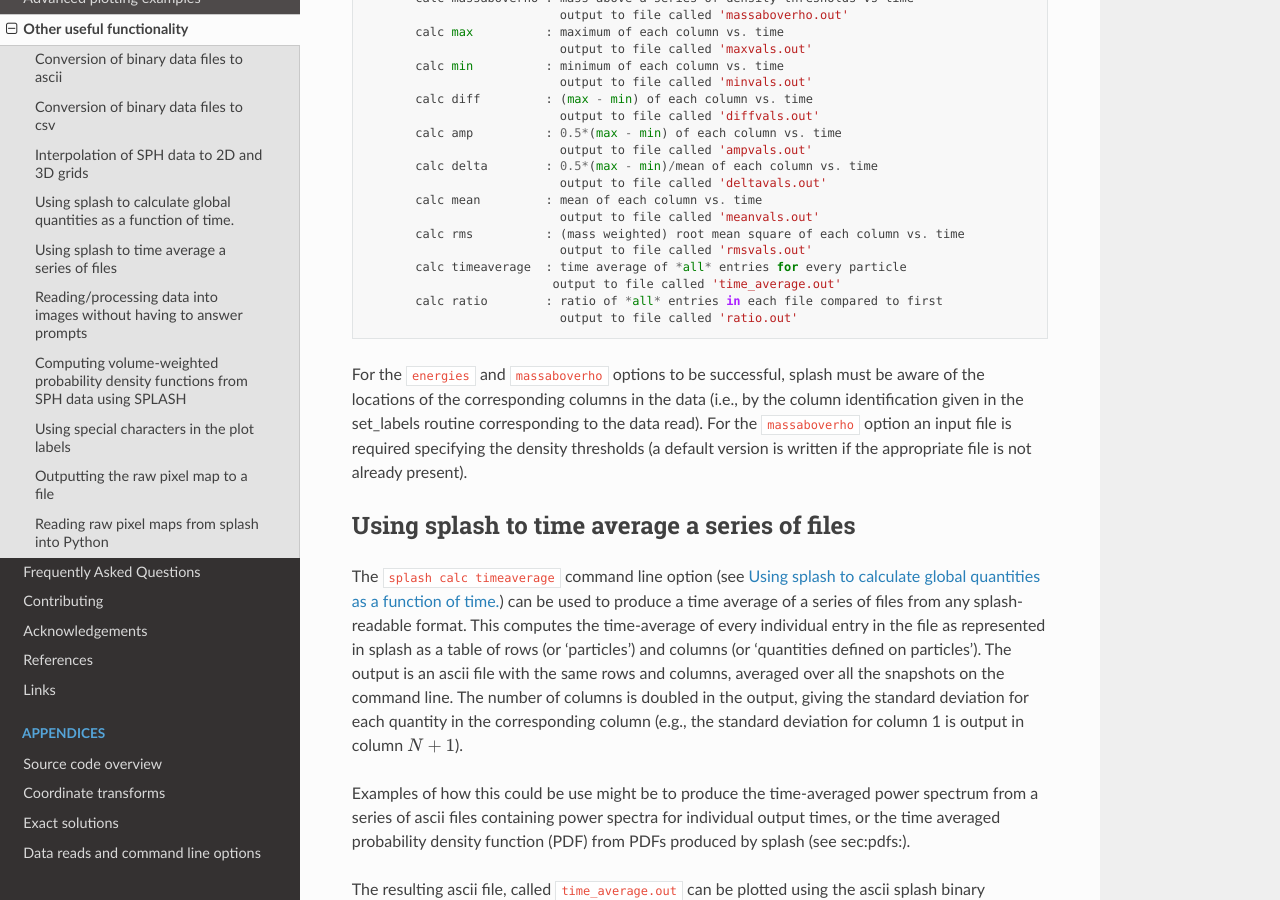
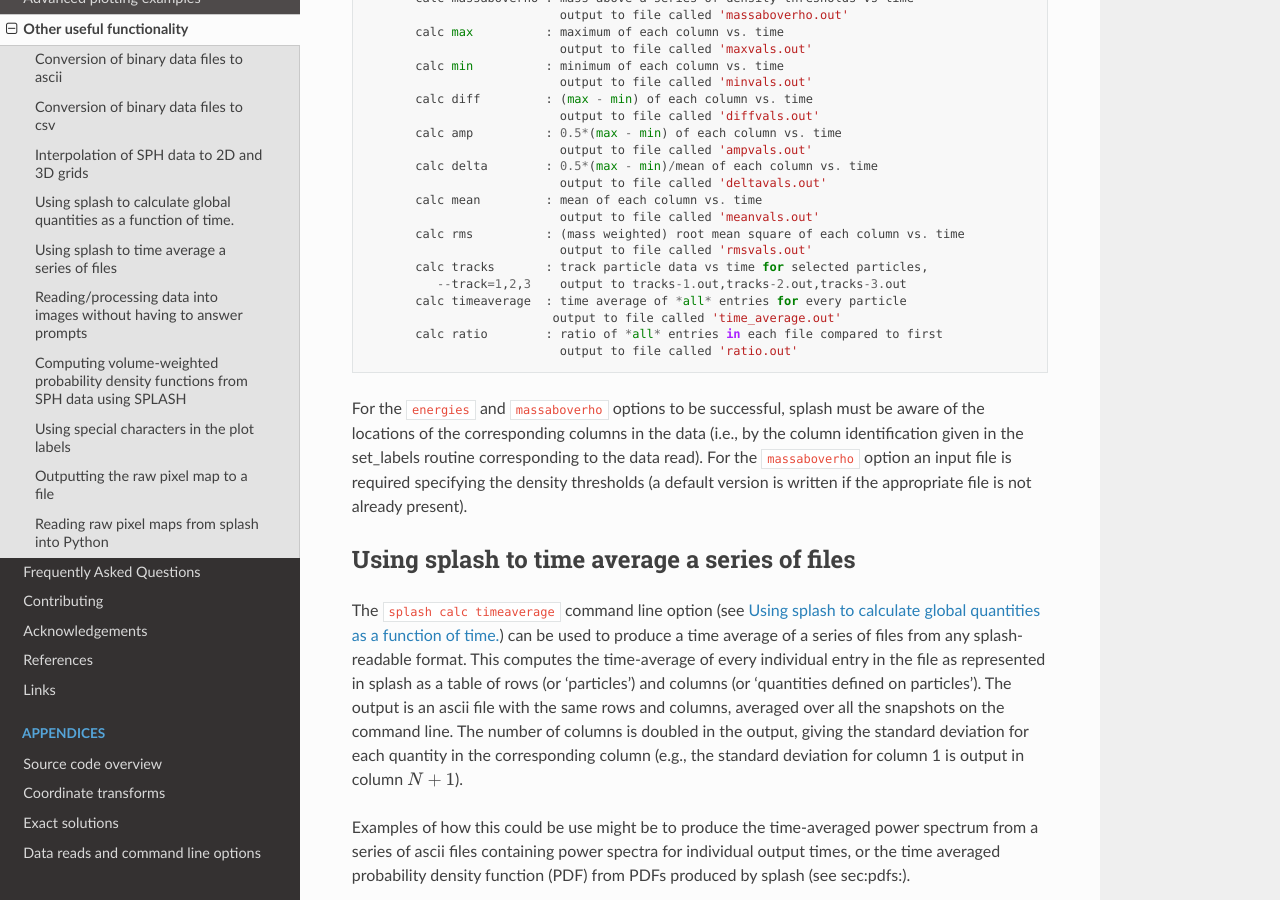
Before and after one commit to danieljprice/splash, a Sphinx documentation site: the page built from docs/other.rst, in a window 1280 px wide and 900 px high, scrolled down 2297 px. Built offline with Sphinx 7.4.7 and the Read the Docs theme 2.0.0, drawn with Linux system fonts in a browser that asks for light colours.

Commit message:
(docs) updated docs for --track flag

```diff
--- a/docs/other.rst
+++ b/docs/other.rst
@@ -129,6 +129,8 @@ following options:
                                 output to file called 'meanvals.out'
             calc rms          : (mass weighted) root mean square of each column vs. time
                                 output to file called 'rmsvals.out'
+            calc tracks       : track particle data vs time for selected particles,
+               --track=1,2,3    output to tracks-1.out,tracks-2.out,tracks-3.out
             calc timeaverage  : time average of *all* entries for every particle
                                output to file called 'time_average.out'
             calc ratio        : ratio of *all* entries in each file compared to first
```
